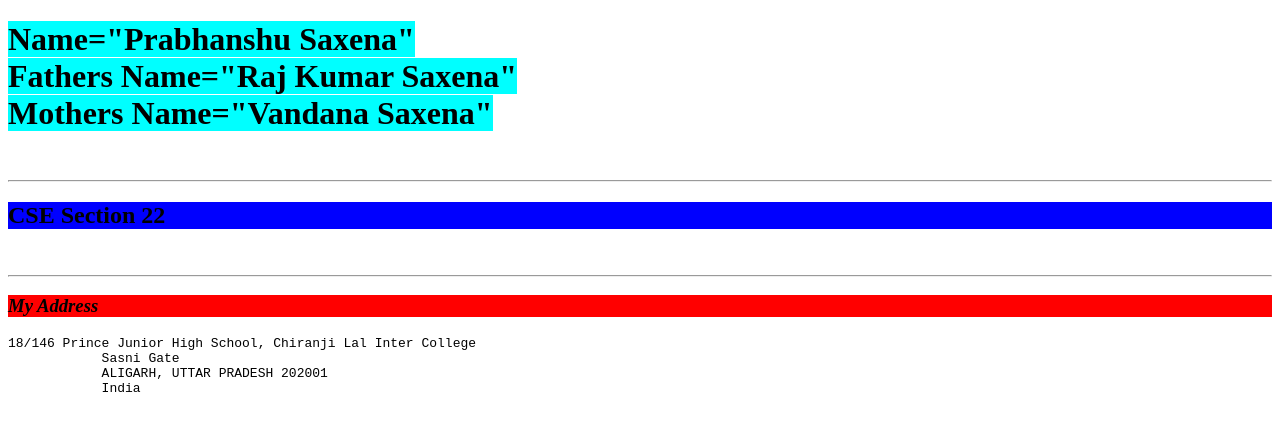
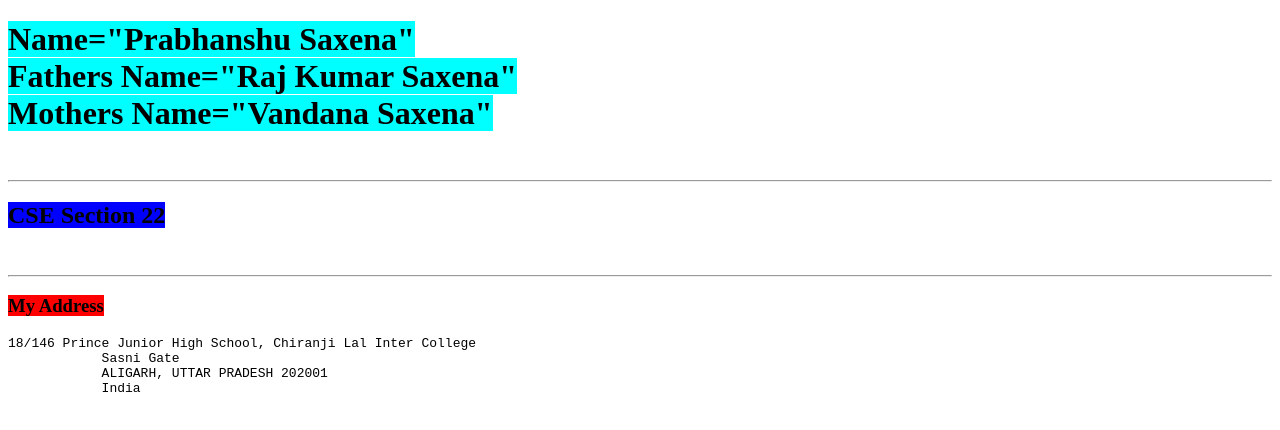
Before and after one commit to Prabhanshu2025B0384/tuto, a plain HTML site: page Web Assignments/index.html in a window 1280 px wide. Drawn offline with Linux system fonts and the light colour scheme.

Commit message:
color only on head

```diff
--- a/Web Assignments/index.html
+++ b/Web Assignments/index.html
@@ -6,9 +6,9 @@
     <body>
         <h1><span style="background-color:cyan;" >Name="Prabhanshu Saxena"<br>Fathers Name="Raj Kumar Saxena"<br>Mothers Name="Vandana Saxena"</span><br></h1><br>
         <hr>
-        <h2  style="background-color:blue;">CSE Section 22</h2><br>
+        <h2 ><span style="background-color:blue;" >CSE Section 22<br></span></h2><br>
         <hr>
-        <h3 style="background-color:red;"><i>My Address</i></h3>
+        <h3 ><span style="background-color:red;" ><i></i>My Address</i></span><br></h3>
         <pre>18/146 Prince Junior High School, Chiranji Lal Inter College
             Sasni Gate
             ALIGARH, UTTAR PRADESH 202001
```
